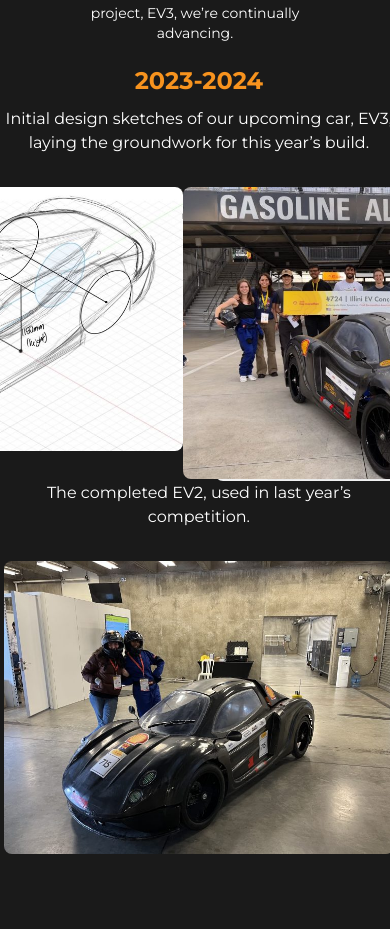
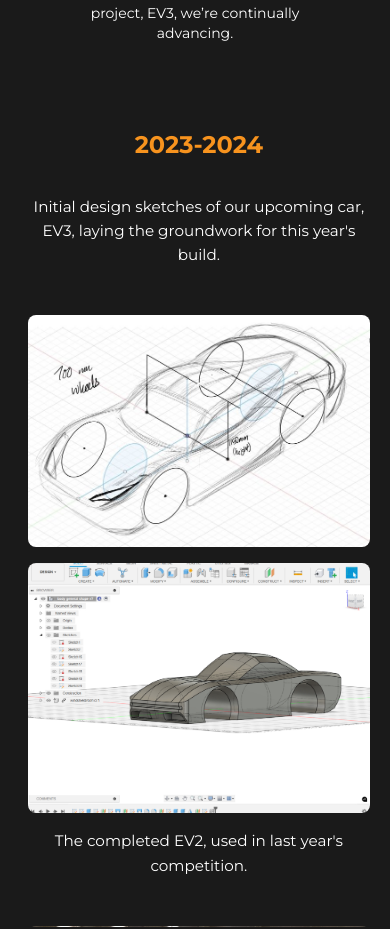
Before and after one commit to mwang748/evc-website, a Next.js app: page /cars in a window 390 px wide. Shown: the part 602-1531 px from the top of the page. Built offline with nearby package versions, Linux system fonts and the light colour scheme.

Commit message:
kind of fixed timeline

```diff
--- a/src/app/cars/cars.css
+++ b/src/app/cars/cars.css
@@ -9,206 +9,197 @@ body {
   box-sizing: border-box;
 }
 
-.container {
-  padding: 10px 50px;
-  position: relative;
-  width: 50%;
-  animation: movedown 1s linear forwards;
-  opacity: 0;
-}
-
-.orange-header {
-  color: #f7931e;
-  font-size: 1.5rem;
-  font-weight: bold;
-  margin-bottom: 0.5rem;
-  background-color: transparent;
-}
-
-@keyframes movedown {
-  0% {
-    opacity: 1;
-    transform: translateY(-30px);
-  }
-  100% {
-    opacity: 1;
-    transform: translateY(0px);
-  }
-}
-
-.container:nth-child(1) {
-  animation-delay: 0s;
-}
-.container:nth-child(2) {
-  animation-delay: 1s;
-}
-.container:nth-child(3) {
-  animation-delay: 2s;
-}
-.container:nth-child(4) {
-  animation-delay: 3s;
-}
-
-.text-box {
-  padding: 20px 30px;
-  background: #000;
-  position: relative;
-  border-radius: 6px;
-  font-size: 15px;
-}
-
-.left-container {
-  left: 0;
-  position: relative;
-}
-
-.right-container {
-  left: 50%;
-}
-
-.container .timeline-circle {
-  position: absolute;
-  width: 40px;
-  border-radius: 50%;
-  right: -20px;
-  top: 32px;
-  z-index: 10;
-}
-
-.right-container .timeline-circle {
-  left: -20px;
-}
-
-.timeline::after {
-  content: "";
-  position: absolute;
-  width: 6px;
-  height: 100%;
-  background: #f7931e;
-  top: 0;
-  left: 50%;
-  margin-left: -3px;
-  z-index: -1;
-  animation: moveline 4s linear forwards;
-}
-@keyframes moveline {
-  0% {
-    height: 0;
-  }
-  100% {
-    height: 100%;
-  }
-}
-
-.text-box h2 {
-  font-weight: 600;
-}
-
-.text-box small {
-  display: inline-block;
-  margin-bottom: 15px;
-}
-
-.left-container-arrow {
-  height: 0;
-  width: 0;
-  position: absolute;
-  top: 28px;
-  z-index: 1;
-  border-top: 15px solid transparent;
-  border-bottom: 15px solid transparent;
-  border-left: 15px solid #000;
-  right: -12px;
-}
-
-.right-container-arrow {
-  height: 0;
-  width: 0;
-  position: absolute;
-  top: 28px;
-  z-index: 1;
-  border-top: 15px solid transparent;
-  border-bottom: 15px solid transparent;
-  border-right: 15px solid #000;
-  left: -12px;
-}
-
-@media screen and (max-width: 600px) {
-  .timeline {
-    margin: 50px auto;
-  }
-  .timeline::after {
-    left: 31px;
-  }
-  .container {
-    width: 100%;
-    padding-left: 80px;
-    padding-right: 25px;
-  }
-  .text-box {
-    font-size: 13px;
-  }
-  .text-box small {
-    margin-bottom: 10px;
-  }
-  .right-container {
-    left: 0;
-  }
-
-  .left-container .timeline-circle,
-  .right-container .timeline-circle {
-    left: 10px;
-  }
-
-  .left-container-arrow,
-  .right-container-arrow {
-    border-right: 15px solid #000;
-    border-left: 0;
-    left: -15px;
-  }
-}
-
+/* Main scroll container - ORIGINAL STRUCTURE */
 .scroll-section-outer {
   margin-left: 1%;
   margin-right: 1%;
+  margin-bottom: 5rem;
   overflow-x: visible;
-  overflow-y: visible; /* allow vertical overflow if a section is taller */
+  overflow-y: visible;
 }
 
 .scroll-section-inner {
   display: flex;
   flex-direction: row;
-  width: 400vw; /* keep your horizontal scrolling */
-  height: auto; /* <-- allow it to expand with taller sections */
+  width: 400vw;
+  height: auto;
+  min-height: 100vh;
   position: relative;
 }
 
+/* Each year section - allows height to expand */
 .scroll-section {
   flex: 0 0 100vw;
-  height: auto; /* each section can grow as needed */
-  min-height: 100vh; /* still fills the screen at least once */
+  height: auto;
+  min-height: 100vh;
   box-sizing: border-box;
   display: flex;
   flex-direction: column;
   justify-content: flex-start;
   align-items: center;
   text-align: center;
-  overflow: visible; /* prevent images from being clipped */
+  padding: 6rem 2rem 5rem;
+  overflow: visible;
 }
 
+/* Content wrapper - scrollable when needed */
+.content-wrapper {
+  width: 100%;
+  max-width: 1200px;
+  display: flex;
+  flex-direction: column;
+  align-items: center;
+  gap: 1.5rem;
+  overflow-y: auto;
+  overflow-x: hidden;
+  max-height: calc(100vh - 8rem);
+  padding: 1rem;
+  padding-bottom: 2rem;
+}
+
+/* Custom scrollbar */
+.content-wrapper::-webkit-scrollbar {
+  width: 8px;
+}
+
+.content-wrapper::-webkit-scrollbar-track {
+  background: rgba(247, 147, 30, 0.1);
+  border-radius: 4px;
+}
+
+.content-wrapper::-webkit-scrollbar-thumb {
+  background: #f7931e;
+  border-radius: 4px;
+}
+
+.content-wrapper::-webkit-scrollbar-thumb:hover {
+  background: #ff6b00;
+}
+
+/* Orange header */
+.orange-header {
+  color: #f7931e;
+  font-size: 2.5rem;
+  font-weight: bold;
+  margin-bottom: 1rem;
+  background-color: transparent;
+  flex-shrink: 0;
+}
+
+/* Text descriptions */
+.text-description {
+  text-align: center;
+  font-size: 1.1rem;
+  line-height: 1.6;
+  color: #ffffff;
+  max-width: 800px;
+}
+
+/* Image row */
 .image-row {
   display: flex;
   justify-content: center;
   align-items: flex-start;
   gap: 2rem;
   margin-top: 2rem;
-  flex-wrap: nowrap;
+  flex-wrap: wrap;
 }
 
 .image-row img {
   border-radius: 0.5rem;
   object-fit: cover;
-  width: 400px;
+  width: 22rem;
   height: auto;
   flex-shrink: 0;
 }
+
+/* Video container */
+.video-container {
+  display: flex;
+  justify-content: center;
+  align-items: center;
+  width: 100%;
+  max-width: 800px;
+  margin-top: 1rem;
+}
+
+.video-container iframe {
+  border-radius: 0.5rem;
+  box-shadow: 0 4px 6px rgba(0, 0, 0, 0.1);
+  max-width: 100%;
+}
+
+/* Link styling */
+.link-highlight {
+  transition: color 0.3s ease;
+  text-align: center;
+  font-size: 1.1rem;
+  line-height: 1.6;
+  color: #ffffff;
+  max-width: 800px;
+}
+
+.link-highlight:hover {
+  color: #ff6b00;
+  text-decoration: underline;
+}
+
+/* Mobile responsive */
+@media screen and (max-width: 768px) {
+  .scroll-section {
+    padding: 5rem 1rem 2rem;
+  }
+
+  .content-wrapper {
+    max-height: calc(100vh - 6rem);
+    gap: 1rem;
+  }
+
+  .orange-header {
+    font-size: 2rem;
+  }
+
+  .text-description {
+    font-size: 1rem;
+  }
+
+  .image-row {
+    flex-direction: column;
+    gap: 1rem;
+    align-items: center;
+  }
+
+  .image-row img {
+    max-width: 100%;
+    max-height: 300px;
+  }
+
+  .video-container iframe {
+    width: 100%;
+    height: auto;
+    aspect-ratio: 16 / 9;
+  }
+}
+
+@media screen and (max-width: 480px) {
+  .scroll-section {
+    padding: 4rem 0.5rem 1.5rem;
+  }
+
+  .orange-header {
+    font-size: 1.5rem;
+  }
+
+  .text-description {
+    font-size: 0.95rem;
+  }
+
+  .image-row img {
+    max-height: 250px;
+  }
+}
+
+/* Smooth scrolling */
+html {
+  scroll-behavior: smooth;
+}
--- a/src/app/cars/timeline.js
+++ b/src/app/cars/timeline.js
@@ -1,5 +1,5 @@
 "use client";
-import React, { useRef, useEffect } from "react";
+import React, { useRef, useEffect, useState } from "react";
 import { gsap } from "gsap";
 import { ScrollTrigger } from "gsap/dist/ScrollTrigger";
 import "./cars.css";
@@ -8,17 +8,38 @@ import Image from "next/image";
 function Timeline() {
   const sectionRef = useRef(null);
   const triggerRef = useRef(null);
+  const [isReady, setIsReady] = useState(false);
 
   gsap.registerPlugin(ScrollTrigger);
 
   useEffect(() => {
-    const sections =
-      sectionRef.current.querySelectorAll(".scroll-section").length;
+    // Wait for component to be fully mounted
+    setIsReady(true);
+  }, []);
 
-    const totalScrollWidth = (sections - 1) * window.innerWidth;
+  useEffect(() => {
+    if (!isReady || !sectionRef.current || !triggerRef.current) {
+      return;
+    }
 
-    const animation = gsap.to(sectionRef.current, {
-      x: () => -totalScrollWidth,
+    let animation;
+
+    const setupAnimation = () => {
+      const sections = sectionRef.current.querySelectorAll(".scroll-section");
+      const numSections = sections.length;
+
+      if (numSections === 0) {
+        console.error("No sections found!");
+        return;
+      }
+
+      const totalScrollWidth = (numSections - 1) * window.innerWidth;
+
+      // Kill any existing ScrollTriggers
+      ScrollTrigger.getAll().forEach(trigger => trigger.kill());
+
+      animation = gsap.to(sectionRef.current, {
+        x: -totalScrollWidth,
         ease: "none",
         scrollTrigger: {
           trigger: triggerRef.current,
@@ -27,222 +48,256 @@ function Timeline() {
           scrub: 0.6,
           pin: true,
           anticipatePin: 1,
+          invalidateOnRefresh: true,
         },
       });
+    };
+
+    // Small delay to ensure everything is rendered
+    const timer = setTimeout(setupAnimation, 200);
 
     return () => {
+      clearTimeout(timer);
+      if (animation) {
+        if (animation.scrollTrigger) {
+          animation.scrollTrigger.kill();
+        }
         animation.kill();
+      }
     };
-  }, []);
+  }, [isReady]);
 
   return (
     <section className="scroll-section-outer">
       <div ref={triggerRef}>
         <div ref={sectionRef} className="scroll-section-inner">
           <div className="scroll-section">
-            <h1 className="orange-header flex justify-center items-center">
-              2023-2024
-            </h1>
-            <p className="text-center">
+            <h1 className="orange-header">2023-2024</h1>
+            <div className="content-wrapper">
+              <p className="text-description">
                 Initial design sketches of our upcoming car, EV3, laying the
-              groundwork for this year’s build.{" "}
+                groundwork for this year's build.
               </p>
               <div className="image-row">
                 <Image
                   src="/images/ourcars/2023-2024_car_1.jpg"
                   alt="our_car_1"
-                width="500"
-                height="500"
+                  width={400}
+                  height={300}
                 />
                 <Image
                   src="/images/ourcars/2023-2024_car_2.jpg"
                   alt="our_car_2"
-                width="500"
-                height="500"
+                  width={400}
+                  height={300}
                 />
               </div>
 
-            <p>The completed EV2, used in last year’s competition. </p>
+              <p className="text-description">
+                The completed EV2, used in last year's competition.
+              </p>
               <div className="image-row">
                 <Image
                   src="/images/ourcars/2023-2024_car_3.jpg"
                   alt="our_car_3"
-                width="500"
-                height="500"
+                  width={400}
+                  height={300}
                 />
+              </div>
             </div>
           </div>
 
           <div className="scroll-section">
             <h1 className="orange-header">2022-2023</h1>
-            <p>Autonomous testing setup from last year’s development phase. </p>
+            <div className="content-wrapper">
+              <p className="text-description">
+                Autonomous testing setup from last year's development phase.
+              </p>
               <div className="image-row">
                 <Image
                   src="/images/ourcars/2022-2023_car_4.jpg"
                   alt="our_car_4"
-                width="500"
-                height="500"
+                  width={400}
+                  height={300}
                 />
                 <Image
                   src="/images/ourcars/2022-2023_car_5.jpg"
                   alt="our_car_5"
-                width="500"
-                height="500"
+                  width={400}
+                  height={300}
                 />
+              </div>
             </div>
           </div>
 
           <div className="scroll-section">
             <h1 className="orange-header">2021-2022</h1>
-            <p>
+            <div className="content-wrapper">
+              <p className="text-description">
                 Our team competed with updates to the electrical systems and
-              additions to the mechanical systems on last year’s car.{" "}
+                additions to the mechanical systems on last year's car.
               </p>
               <div className="image-row">
                 <Image
                   src="/images/ourcars/2021-2022_car_6.jpg"
-                alt="our_car_1"
-                width="500"
-                height="500"
+                  alt="our_car_6"
+                  width={500}
+                  height={375}
                 />
+              </div>
             </div>
           </div>
 
           <div className="scroll-section">
             <h1 className="orange-header">2020-2021</h1>
-            <p>
-              Eco-Marathon 2020 took a break for COVID, but we’re ready to come
-              back stronger next year!{" "}
+            <div className="content-wrapper">
+              <p className="text-description">
+                Eco-Marathon 2020 took a break for COVID, but we're ready to
+                come back stronger next year!
               </p>
+            </div>
           </div>
 
           <div className="scroll-section">
             <h1 className="orange-header">2019-2020</h1>
-            <p>Loading up the car, excited and ready for the competition.</p>
+            <div className="content-wrapper">
+              <p className="text-description">
+                Loading up the car, excited and ready for the competition.
+              </p>
               <div className="image-row">
                 <Image
                   src="/images/ourcars/2019-2020_car_7.jpg"
-                alt="our_car_1"
-                width="500"
-                height="500"
+                  alt="our_car_7"
+                  width={500}
+                  height={375}
                 />
+              </div>
             </div>
           </div>
 
           <div className="scroll-section">
             <h1 className="orange-header">2018-2019</h1>
-            <p>
-              The vehicle’s body is similar to the 2017-2018 design, but the
+            <div className="content-wrapper">
+              <p className="text-description">
+                The vehicle's body is similar to the 2017-2018 design, but the
                 chassis has been extensively revamped. Changes include a
                 redesigned rear section for better subsystem mounting, improved
-              front end geometry for increased stiffness, and the use of lighter
-              core materials. Electronics were upgraded with more efficient BLDC
-              motors and an advanced battery management system.
+                front end geometry for increased stiffness, and the use of
+                lighter core materials. Electronics were upgraded with more
+                efficient BLDC motors and an advanced battery management system.
               </p>
               <div className="image-row">
                 <Image
                   src="/images/ourcars/2018-2019_car_8.jpeg"
-                alt="our_car_4"
-                width="500"
-                height="500"
+                  alt="our_car_8"
+                  width={350}
+                  height={262}
                 />
                 <Image
                   src="/images/ourcars/2018-2019_car_9.jpeg"
-                alt="our_car_5"
-                width="500"
-                height="500"
+                  alt="our_car_9"
+                  width={350}
+                  height={262}
                 />
                 <Image
                   src="/images/ourcars/2018-2019_car_10.jpg"
-                alt="our_car_5"
-                width="500"
-                height="500"
+                  alt="our_car_10"
+                  width={350}
+                  height={262}
                 />
+              </div>
             </div>
           </div>
 
           <div className="scroll-section">
             <h1 className="orange-header">2017-2018</h1>
-            <p>
+            <div className="content-wrapper">
+              <p className="text-description">
                 This is our first year transitioning to the battery electric
-              category with a brand-new body, chassis, battery, and custom motor
-              controller. We’re excited about the progress and looking forward
-              to future improvements.
+                category with a brand-new body, chassis, battery, and custom
+                motor controller. We're excited about the progress and looking
+                forward to future improvements.
               </p>
               <div className="image-row">
                 <Image
                   src="/images/ourcars/2017-2018_car_11.jpg"
-                alt="our_car_1"
-                width="500"
-                height="500"
+                  alt="our_car_11"
+                  width={400}
+                  height={300}
                 />
                 <Image
                   src="/images/ourcars/2017-2018_car_12.jpg"
-                alt="our_car_2"
-                width="500"
-                height="500"
+                  alt="our_car_12"
+                  width={400}
+                  height={300}
                 />
+              </div>
             </div>
           </div>
 
           <div className="scroll-section">
             <h1 className="orange-header">2016-2017</h1>
-            <p>
-              After overcoming some challenges at the competition, we were able
-              to complete a successful run around the full track.{" "}
+            <div className="content-wrapper">
+              <p className="text-description">
+                After overcoming some challenges at the competition, we were
+                able to complete a successful run around the full track.
               </p>
               <div className="image-row">
                 <Image
                   src="/images/ourcars/2016-2017_car_13.jpg"
-                alt="our_car_4"
-                width="500"
-                height="500"
+                  alt="our_car_13"
+                  width={500}
+                  height={375}
                 />
+              </div>
             </div>
           </div>
 
           <div className="scroll-section">
             <h1 className="orange-header">2015-2016</h1>
-            <p>
+            <div className="content-wrapper">
+              <p className="text-description">
                 <a
                   href="https://mechse.illinois.edu/news/eco-concept-car-team-advances-world-championship"
                   target="_blank"
                   rel="noopener noreferrer"
                   className="link-highlight"
                 >
-                EcoConcept advances to the Driver’s World Championship!
+                  EcoConcept advances to the Driver's World Championship!
                 </a>
               </p>
 
-            <p>
+              <p className="text-description">
                 <a
                   href="https://mechse.illinois.edu/news/world-travels-re-energize-illini-ecoconcept-car-team"
                   target="_blank"
                   rel="noopener noreferrer"
                   className="link-highlight"
                 >
-                Our adventures at the Shell Driver’s World Championship!
+                  Our adventures at the Shell Driver's World Championship!
                 </a>
               </p>
               <div className="image-row">
                 <Image
                   src="/images/ourcars/2015-2016_car_14.jpg"
-                alt="our_car_1"
-                width="500"
-                height="500"
+                  alt="our_car_14"
+                  width={400}
+                  height={300}
                 />
                 <Image
                   src="/images/ourcars/2015-2016_car_15.jpg"
-                alt="our_car_3"
-                width="500"
-                height="500"
+                  alt="our_car_15"
+                  width={400}
+                  height={300}
                 />
+              </div>
             </div>
           </div>
 
           <div className="scroll-section">
             <h1 className="orange-header">2014-2015</h1>
-            <p>
+            <div className="content-wrapper">
+              <p className="text-description">
                 The car faced some challenges during the competition, including
                 steering and brake issues. However, we were thrilled to have the
                 opportunity to be interviewed by Jay Leno.
@@ -250,54 +305,60 @@ function Timeline() {
               <div className="image-row">
                 <Image
                   src="/images/ourcars/2014-2015_car_16.jpg"
-                alt="our_car_4"
-                width="500"
-                height="500"
+                  alt="our_car_16"
+                  width={500}
+                  height={375}
                 />
+              </div>
             </div>
           </div>
 
           <div className="scroll-section">
             <h1 className="orange-header">2013-2014</h1>
-            <p>
+            <div className="content-wrapper">
+              <p className="text-description">
                 Despite having to switch from a hydrogen fuel cell to a gasoline
-              engine just before the competition, we adapted and finished in 5th
-              place.{" "}
+                engine just before the competition, we adapted and finished in
+                5th place.
               </p>
               <div className="image-row">
                 <Image
                   src="/images/ourcars/2013-2014_car_17.jpg"
-                alt="our_car_1"
-                width="500"
-                height="500"
+                  alt="our_car_17"
+                  width={500}
+                  height={375}
                 />
+              </div>
             </div>
           </div>
 
           <div className="scroll-section">
             <h1 className="orange-header">2012-2013</h1>
-            <p>
+            <div className="content-wrapper">
+              <p className="text-description">
                 Secured 2nd place in the hydrogen fuel cell category with an
                 impressive efficiency of 11 miles/kWh.
               </p>
               <div className="image-row">
                 <Image
                   src="/images/ourcars/2012-2013_car_18.png"
-                alt="our_car_4"
-                width="500"
-                height="500"
+                  alt="our_car_18"
+                  width={500}
+                  height={375}
                 />
+              </div>
             </div>
           </div>
 
           <div className="scroll-section">
             <h1 className="orange-header">2011-2012</h1>
-            <p>
+            <div className="content-wrapper">
+              <p className="text-description">
                 2012 was our first year competing, and since then we have been
-              continually improving. This year, we placed first in the hydrogen
-              fuel cell category with an efficiency of 18 miles/kWh.
+                continually improving. This year, we placed first in the
+                hydrogen fuel cell category with an efficiency of 18 miles/kWh.
               </p>
-            <p>
+              <p className="text-description">
                 <a
                   href="https://mechse.illinois.edu/news/eco-marathon-team-brings-home-first-place-trophy"
                   target="_blank"
@@ -309,8 +370,8 @@ function Timeline() {
               </p>
               <div className="video-container">
                 <iframe
-                width="420"
-                height="230"
+                  width="560"
+                  height="315"
                   src="https://www.youtube.com/embed/KSJPjoQTk_w"
                   title="YouTube video player"
                   frameBorder="0"
@@ -321,6 +382,7 @@ function Timeline() {
             </div>
           </div>
         </div>
+      </div>
     </section>
   );
 }
```
Lines whose indentation alone changed are shown as unchanged.
